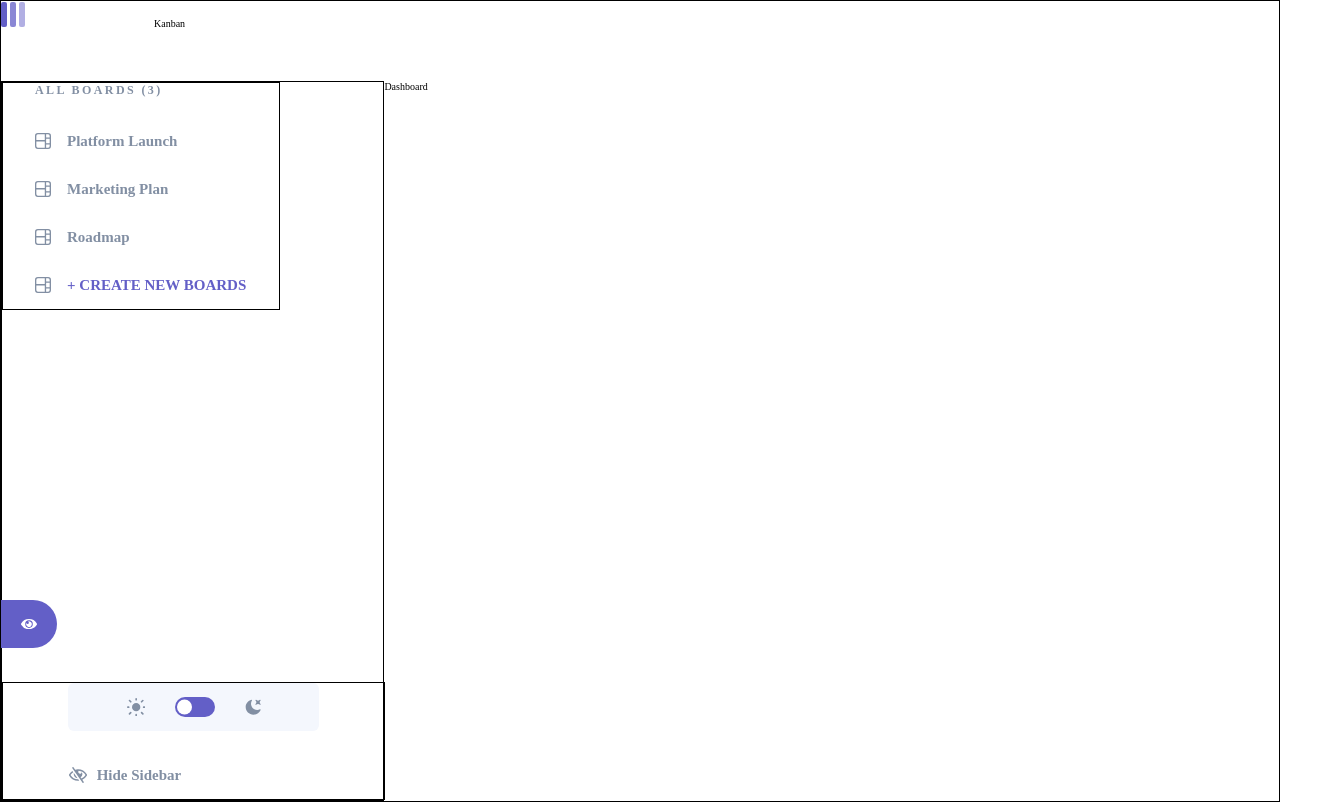
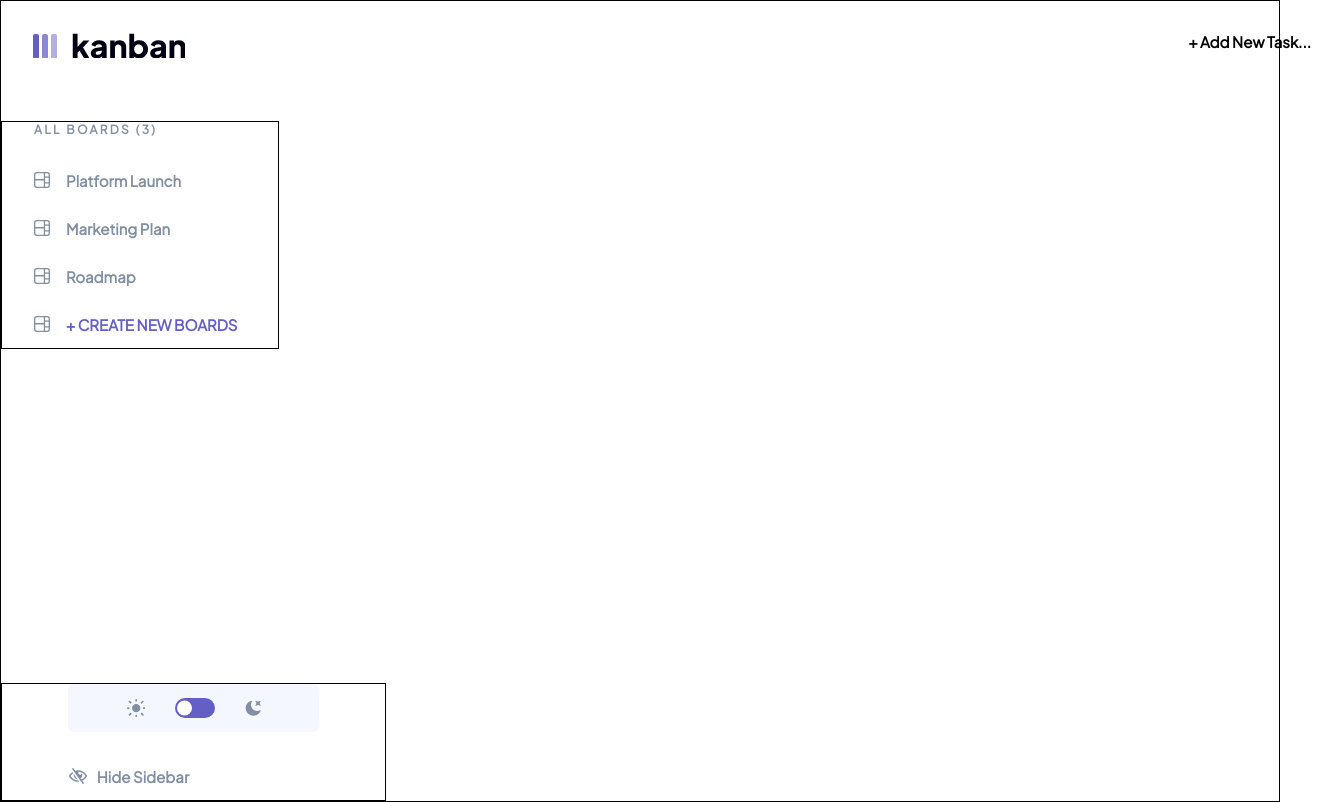
Before and after one commit to jlee380/kanbanClone, a React (Create React App) app: page / in a window 1280 px wide. Shown: the whole page, 1343 px wide, since content can reach past the window. Built offline with nearby package versions, Linux system fonts and the light colour scheme.

Commit message:
passing boards props to children components SideBar, Header, and Dashboard

```diff
--- a/public/index.html
+++ b/public/index.html
@@ -15,6 +15,10 @@
       user's mobile device or desktop. See https://developers.google.com/web/fundamentals/web-app-manifest/
     -->
     <link rel="manifest" href="%PUBLIC_URL%/manifest.json" />
+    <link rel="preconnect" href="https://fonts.googleapis.com">
+<link rel="preconnect" href="https://fonts.gstatic.com" crossorigin>
+<link href="https://fonts.googleapis.com/css2?family=Plus+Jakarta+Sans" rel="stylesheet">
+
     <!--
       Notice the use of %PUBLIC_URL% in the tags above.
       It will be replaced with the URL of the `public` folder during the build.
--- a/src/App.css
+++ b/src/App.css
@@ -1,12 +1,4 @@
-.App {
-	border: 1px solid black;
-	display: grid;
-	grid-template-columns: 30% 70%;
-	grid-template-rows: 10% 90%;
-	grid-template-areas:
-		"headerArea headerArea"
-		"side dash";
-}
+
 
 #light {
 	background-color: white;
--- a/src/App.js
+++ b/src/App.js
@@ -1,23 +1,79 @@
 import "./App.css";
+import styled from "styled-components";
+import { useState, useEffect } from "react";
 import Theme from "./theme/Theme";
 import { ThemeStore } from "./contexts/ThemeStore";
+
+import response from "./data.json";
 
 import SideBar from "./components/SideBar";
 import Header from "./components/Header";
 import Dashboard from "./components/Dashboard";
 import UnhideButton from "./components/UnhideBar";
 
+const MainApp = styled.div`
+	border: 1px solid black;
+	display: grid;
+	grid-template-columns: 30% 70%;
+	grid-template-rows: 10% 90%;
+	grid-template-areas:
+		"headerArea headerArea"
+		"side dash";
+
+	& :nth-child(1) {
+		grid-area: headerArea;
+	}
+
+	& :nth-child(2) {
+		grid-area: side;
+	}
+
+	& :nth-child(3) {
+		grid-area: dash;
+	}
+`;
+
 function App() {
+	const [toggleSidebar, setToggleSidebar] = useState(true);
+	const [boards, setBoards] = useState([""]);
+	const [active, setActive] = useState(null);
+	const [loading, setLoading] = useState(true);
+
+	const addBoard = () => {
+		const newBoardList = [...boards];
+		newBoardList.push({ name: "new one", columns: [1, 2, 3] });
+		setBoards(newBoardList);
+	};
+
+	useEffect(() => {
+		setBoards(response.boards);
+		setLoading(false);
+	}, []);
+
 	return (
 		<ThemeStore>
 			<Theme>
-				<div className="App">
-					<Header />
-					<div></div>
-					<SideBar />
-					<Dashboard />
-					<UnhideButton />
-				</div>
+				{loading ? (
+					<div>loading...</div>
+				) : (
+					<MainApp>
+						<Header boards={boards} active={active} />
+						<SideBar
+							addBoard={addBoard}
+							boards={boards}
+							toggleSidebar={toggleSidebar}
+							setToggleSidebar={setToggleSidebar}
+							active={active}
+							setActive={setActive}
+						/>
+						<Dashboard boards={boards} active={active} />
+
+						<UnhideButton
+							toggleSidebar={toggleSidebar}
+							setToggleSidebar={setToggleSidebar}
+						/>
+					</MainApp>
+				)}
 			</Theme>
 		</ThemeStore>
 	);
--- a/src/components/BoardsList.js
+++ b/src/components/BoardsList.js
@@ -40,9 +40,6 @@ const IconAndText = styled.a`
 `;
 
 const Li = styled.li`
-	font-family: "Plus Jakarta Sans";
-	font-style: normal;
-	font-weight: 700;
 	font-size: 15px;
 	line-height: 19px;
 
@@ -71,7 +68,7 @@ function BoardsList({ setActive, active, addBoard, boards }) {
 					}}>{`ALL BOARDS (${boardNum})`}</li>
 				{boards.map((board, i) => (
 					<IconAndText
-						onClick={() => setActive(i)}
+						onClick={(e) => setActive(i)}
 						active={active}
 						style={{
 							backgroundColor:
--- a/src/components/Dashboard.js
+++ b/src/components/Dashboard.js
@@ -1,7 +1,7 @@
 import React from "react";
 
-function Dashboard() {
-	return <div>Dashboard</div>;
+function Dashboard({ boards, active }) {
+	return <>{active ? boards[active].name : null}</>;
 }
 
 export default Dashboard;
--- a/src/components/Header.js
+++ b/src/components/Header.js
@@ -1,12 +1,67 @@
 import React from "react";
+import styled from "styled-components";
 import LogoLight from "../assets/logo-light.svg";
 
-function Header() {
+const HeaderContainer = styled.div`
+	display: flex;
+	width: 100%;
+	padding: 3.2rem;
+	gap: 2rem;
+`;
+
+const LeftContainer = styled.div`
+	display: flex;
+	flex-grow: 1.5;
+`;
+
+const LogoImg = styled.span`
+	background-image: url(${LogoLight});
+
+	width: 15.2rem;
+	height: 2.5rem;
+`;
+
+const RightContainer = styled.div`
+	display: flex;
+	align-items: center;
+	flex-grow: 7.5;
+	justify-content: space-between;
+
+	& :nth-child(3) {
+	}
+`;
+
+const SelectedBoardName = styled.div`
+	font-weight: 700;
+	font-size: 24px;
+	line-height: 30px;
+`;
+
+const Wrapper = styled.div`
+	display: flex;
+`;
+
+const AddNewTaskButton = styled.div``;
+const EditTaskButton = styled.div``;
+
+function Header({ boards, active }) {
 	return (
-		<div className="logoGroup">
-			<img src={LogoLight} />
-			<span style={{ textAlign: "start" }}>Kanban</span>
-		</div>
+		<>
+			<HeaderContainer>
+				<LeftContainer>
+					<LogoImg />
+				</LeftContainer>
+				<RightContainer>
+					<SelectedBoardName>
+						{active ? boards[active].name : null}
+					</SelectedBoardName>
+					<Wrapper>
+						<AddNewTaskButton>+ Add New Task</AddNewTaskButton>
+						<EditTaskButton>...</EditTaskButton>
+					</Wrapper>
+				</RightContainer>
+			</HeaderContainer>
+		</>
 	);
 }
 
--- a/src/components/SideBar.js
+++ b/src/components/SideBar.js
@@ -1,8 +1,7 @@
-import React, { useState, useEffect } from "react";
+import React from "react";
 
 import styled from "styled-components";
 import "../style.css";
-import response from "../data.json";
 
 import HideSidebar from "./HideSidebar";
 import BoardsList from "./BoardsList";
@@ -15,10 +14,9 @@ const SideBarContainer = styled.div`
 	flex-direction: column;
 	align-items: flex-start;
 	justify-content: space-between;
+	padding-top: 4rem;
 
 	background-color: ${(props) => props.theme.background};
-
-	border: 1px solid;
 `;
 
 const SwitchAndHide = styled.div`
@@ -31,22 +29,16 @@ const SwitchAndHide = styled.div`
 	border: 1px solid;
 `;
 
-const SideBar = () => {
-	const [boards, setBoards] = useState([]);
-	const [active, setActive] = useState(-1);
-	const [toggleSidebar, setToggleSidebar] = useState(true);
-
-	useEffect(() => {
-		setBoards(response.boards);
-	}, [toggleSidebar]);
-
-	const addBoard = () => {
-		const newBoardList = [...boards];
-		newBoardList.push({ name: "new one", columns: [1, 2, 3] });
-		setBoards(newBoardList);
-	};
-
+const SideBar = ({
+	toggleSidebar,
+	setToggleSidebar,
+	addBoard,
+	boards,
+	active,
+	setActive,
+}) => {
 	return (
+		<>
 			<SideBarContainer toggleSidebar={toggleSidebar}>
 				<BoardsList
 					setActive={setActive}
@@ -62,6 +54,7 @@ const SideBar = () => {
 					/>
 				</SwitchAndHide>
 			</SideBarContainer>
+		</>
 	);
 };
 
--- a/src/components/UnhideBar.js
+++ b/src/components/UnhideBar.js
@@ -1,6 +1,10 @@
 import React from "react";
 import styled from "styled-components";
 import IconUnhide from "../assets/icon-show-sidebar.svg";
+
+const Wrapper = styled.div`
+	display: ${(props) => (props.toggleSidebar ? "none" : null)};
+`;
 
 const UnhideContainer = styled.div`
 	display: flex;
@@ -9,6 +13,7 @@ const UnhideContainer = styled.div`
 	width: 5.6rem;
 	height: 4.8rem;
 	position: absolute;
+	left: 0.1rem;
 	top: 60rem;
 	background: #635fc7;
 	border-radius: 0px 100px 100px 0px;
@@ -23,11 +28,15 @@ const UnhideBar = styled.span`
 	height: 1rem;
 `;
 
-function UnhideButton() {
+function UnhideButton({ toggleSidebar, setToggleSidebar }) {
 	return (
-		<UnhideContainer>
-			<UnhideBar />
-		</UnhideContainer>
+		<Wrapper
+			onClick={() => setToggleSidebar(!toggleSidebar)}
+			toggleSidebar={toggleSidebar}>
+			<UnhideContainer>
+				<UnhideBar />
+			</UnhideContainer>
+		</Wrapper>
 	);
 }
 
--- a/src/theme/GlobalStyles.js
+++ b/src/theme/GlobalStyles.js
@@ -8,4 +8,10 @@ export const GlobalStyles = createGlobalStyle`
 
 
 	}
+	div, a {
+		font-family:'Plus Jakarta Sans', sans-serif;
+		font-weight: 700;
+		font-size: 15px;
+		line-height: 19px;
+	}
 `;
--- a/src/theme/Theme.js
+++ b/src/theme/Theme.js
@@ -1,6 +1,7 @@
 import React, { useContext } from "react";
-import { ThemeProvider, createGlobalStyle } from "styled-components";
+import { ThemeProvider } from "styled-components";
 import { ThemeContext } from "../contexts/ThemeStore";
+import { GlobalStyles } from "./GlobalStyles";
 
 const themes = {
 	dark: {
@@ -15,19 +16,11 @@ const themes = {
 	},
 };
 
-const GlobalStyle = createGlobalStyle`
-body {
-    // background: ${({ theme }) => theme.body};
-    // color: ${({ theme }) => theme.text};
-    transition: all 0.50s linear;
-  }
-`;
-
 const Theme = ({ children }) => {
 	const { theme } = useContext(ThemeContext);
 	return (
 		<ThemeProvider theme={themes[theme]}>
-			<GlobalStyle />
+			<GlobalStyles />
 			{children}
 		</ThemeProvider>
 	);
```
Also changed, not shown: src/assets/logo-dark.svg, src/assets/logo-light.svg. Lines whose indentation alone changed are shown as unchanged.
